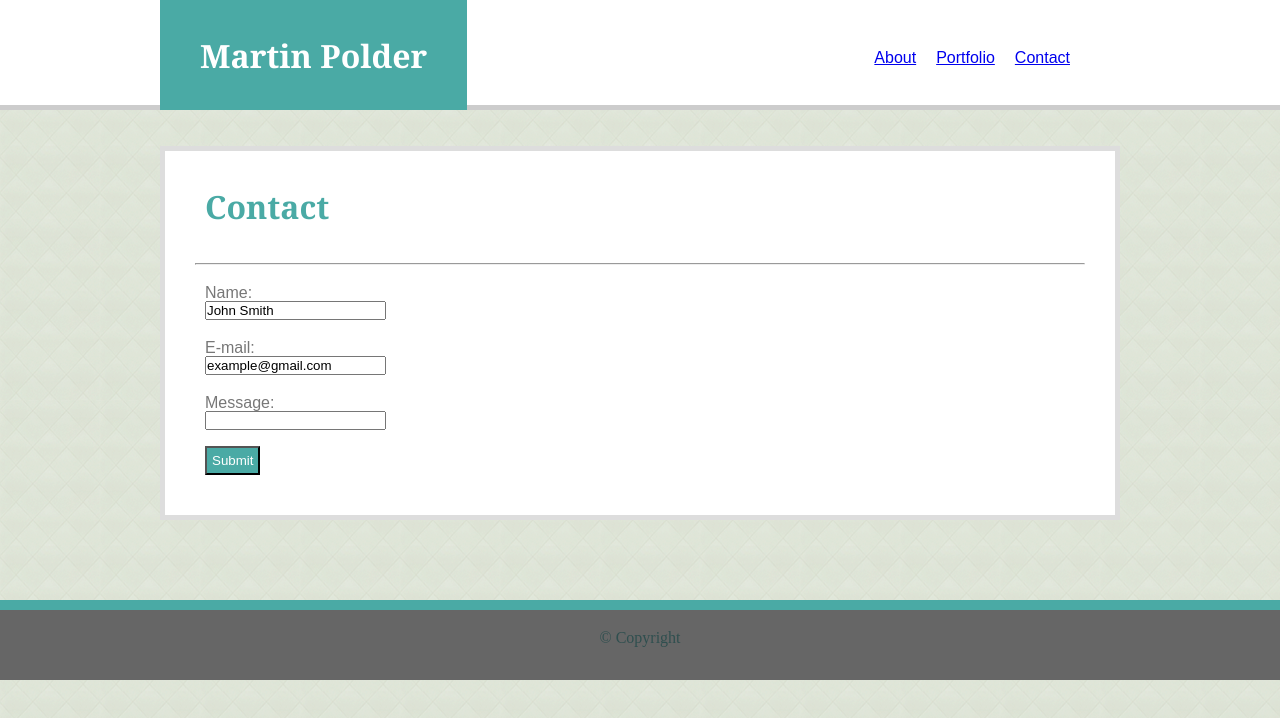
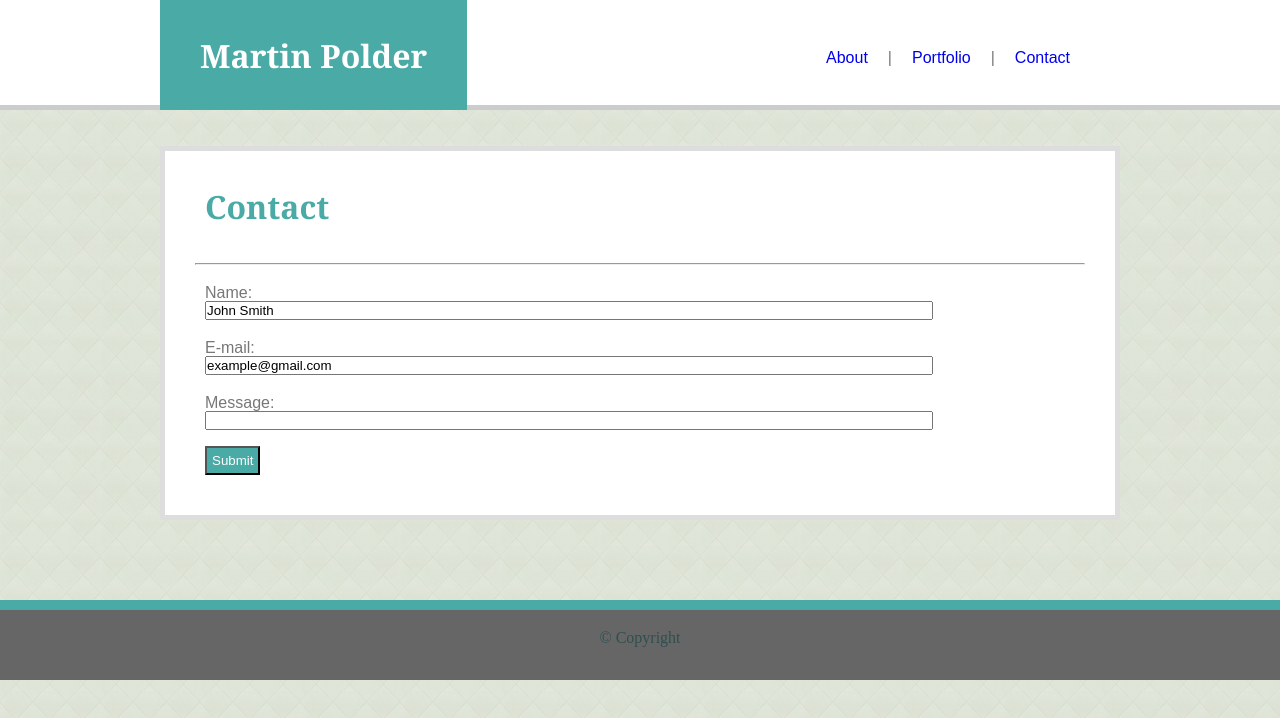
Before and after one commit to martinpolder/Basic-Portfolio, a plain HTML site: page contact.html in a window 1280 px wide. Drawn offline with Linux system fonts and the light colour scheme.

Commit message:
Changes made to form length

```diff
--- a/assets/css/style.css
+++ b/assets/css/style.css
@@ -78,6 +78,9 @@ body {
 
 }
 
+li a{
+    text-decoration: none;
+}
 
 #topnav ul {
     clear: both;
@@ -91,8 +94,7 @@ body {
     float: left;
     padding: 10px;
 
-
-}
+    }
 
 
 /* index page information */
@@ -160,9 +162,15 @@ form {
  {
      margin-top: 10px;
      padding-top: 10px;
+
  }
 
- #button {
+input[type=text]{
+
+    width: 80%;
+}
+
+#button {
      background-color: #4aaaa5;
      color: white;
      padding: 5px;
--- a/contact.html
+++ b/contact.html
@@ -32,7 +32,9 @@
 
         <ul>
             <li><a href="index.html">About</a></li>
+            <li>|</li>
             <li><a href="portfolio.html">Portfolio</a></li>
+            <li>|</li>
             <li><a href="contact.html">Contact</a></li>
        </ul>
 
```
Also changed, not shown: index.html (+2 -0 lines), portfolio.html (+3 -1 lines).
